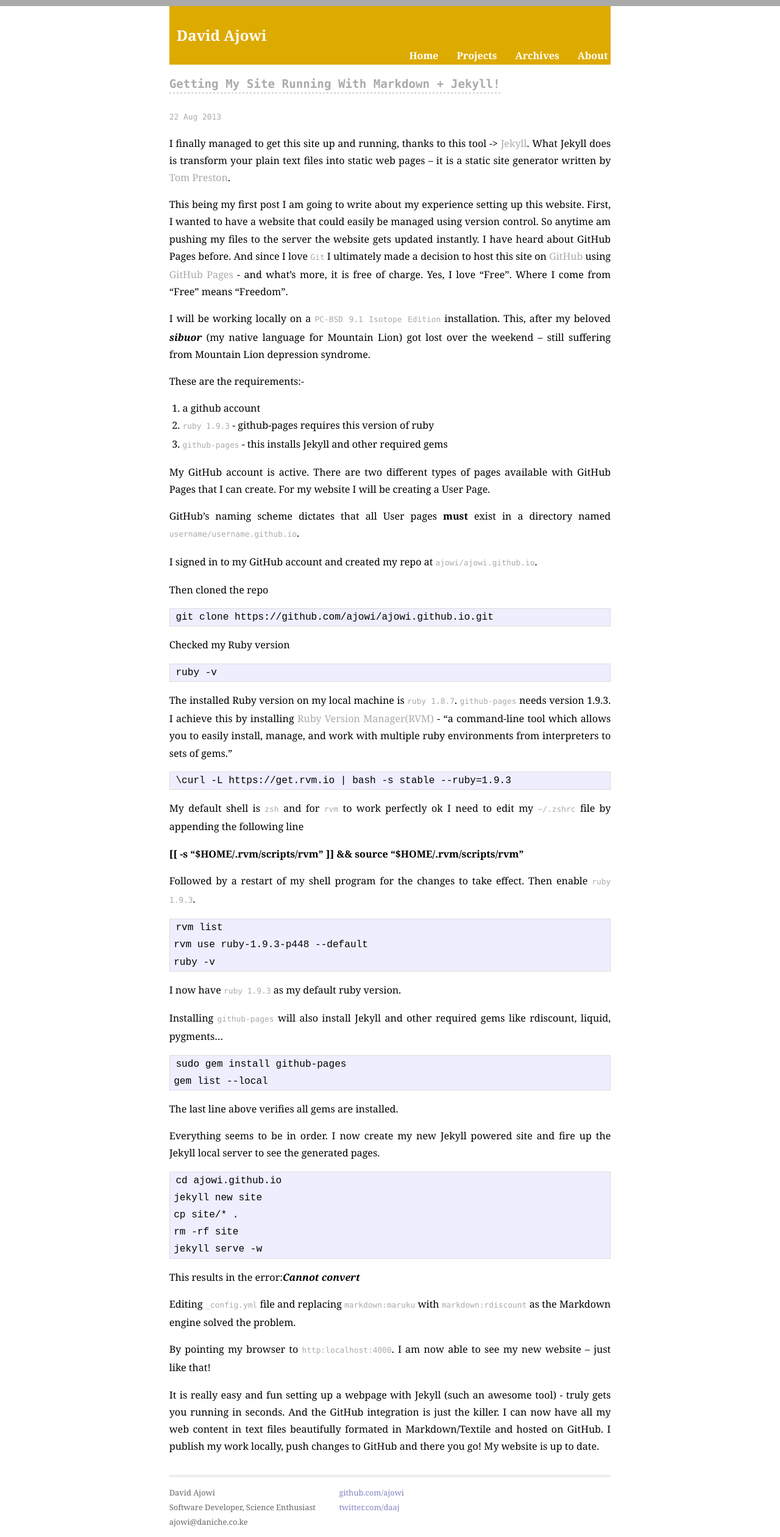
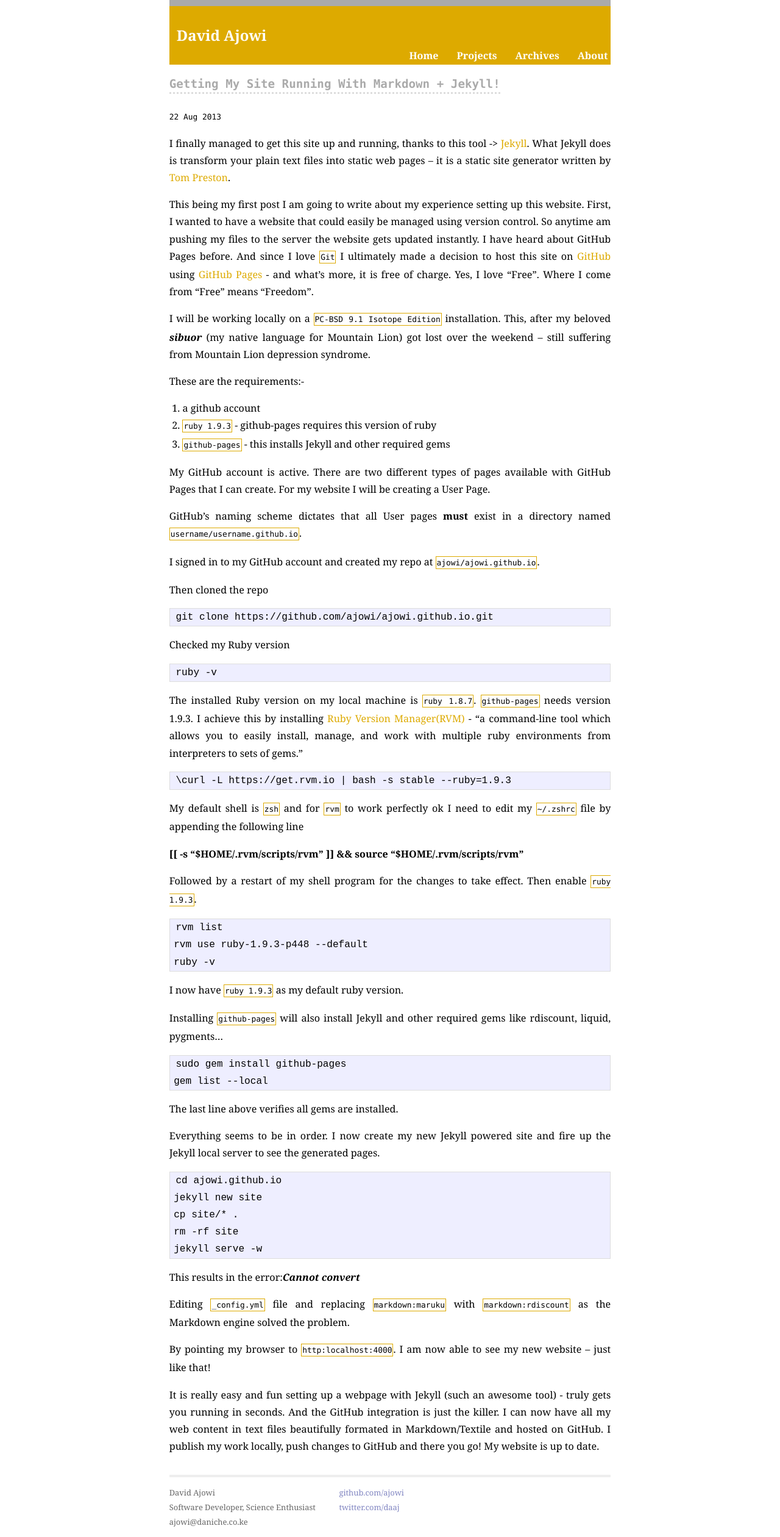
Before and after one commit to ajowi/ajowi.github.io, a Jekyll site: the page built from index.html, in a window 1280 px wide. Shown: the whole page at 61% size. Built offline with Jekyll 4.4.1, drawn with Linux system fonts in a browser that asks for light colours; Markdown is read by kramdown in place of the engine named in the settings.

Commit message:
Added more styling

```diff
--- a/css/main.css
+++ b/css/main.css
@@ -11,7 +11,7 @@
 }
 
 html, body { height: 100%; }
-html{border-top:10px solid #aaa;}
+html{}
 body {
   background-color: #FFF;
   /*font: 13.34px Helvetica, Arial, sans-serif;*/
@@ -27,9 +27,9 @@
 h1 { margin-bottom: 1em; }
 p { margin: 1em 0; }
 
-a         { color: #aaa;text-decoration:none; }
+a         { color: #da0;text-decoration:none; }
 a:hover   { color: #000; }
-a:visited { color: #aaa; }
+a:visited { color: #da0; }
 
 /*****************************************************************************/
 /*
@@ -47,12 +47,13 @@
 .pdate{
 	font-size: .9em;
 	line-height: 1.8em;
+        font-family: Monaco, "Courier New", monospace;
 }
 ul.posts span {
-  color: #aaa;
   font-family: Monaco, "Courier New", monospace;
   font-size: 80%;
 }
+
 
 /*****************************************************************************/
 /*
@@ -66,6 +67,7 @@
   width: 45em;
   margin: 0em auto 2em;
   line-height: 1.5em;
+  border-top:10px solid #aaa
 }
 
 .site .header a {
@@ -183,4 +185,17 @@
 	border-bottom: 3px dotted #ddd;
 	padding-bottom: 2px;
 	width:100%;
+	color:#aaa;
+	font-family: Monaco, "Courier New", monospace;
+	font-size:80%;
 }
+.ptitle a{
+    color:#aaa;
+}
+.ptitle a:hover{
+    color:#000;
+}
+.bdr{
+border:1px solid #da0;
+padding:2px 1px;
+}
```
